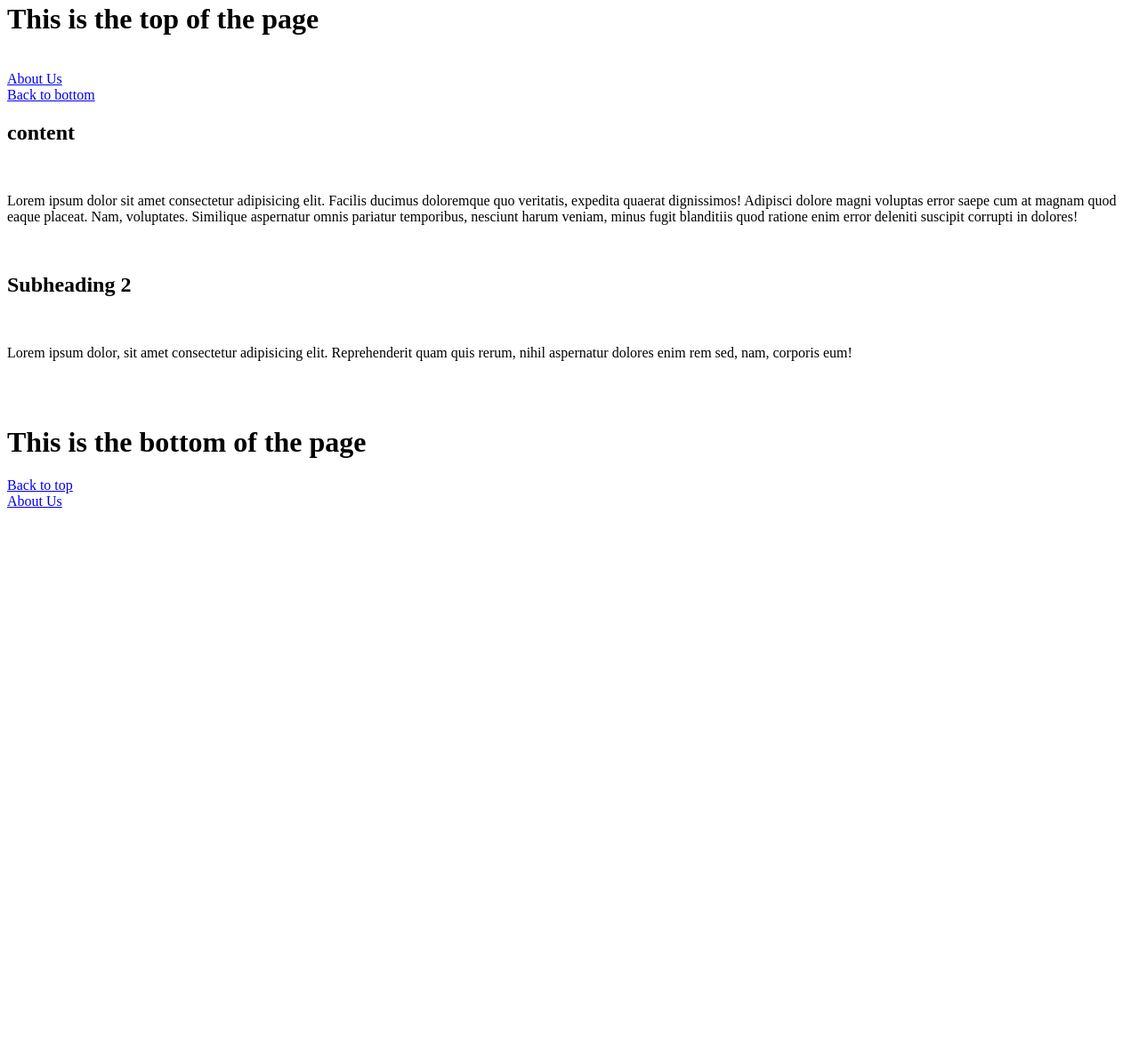
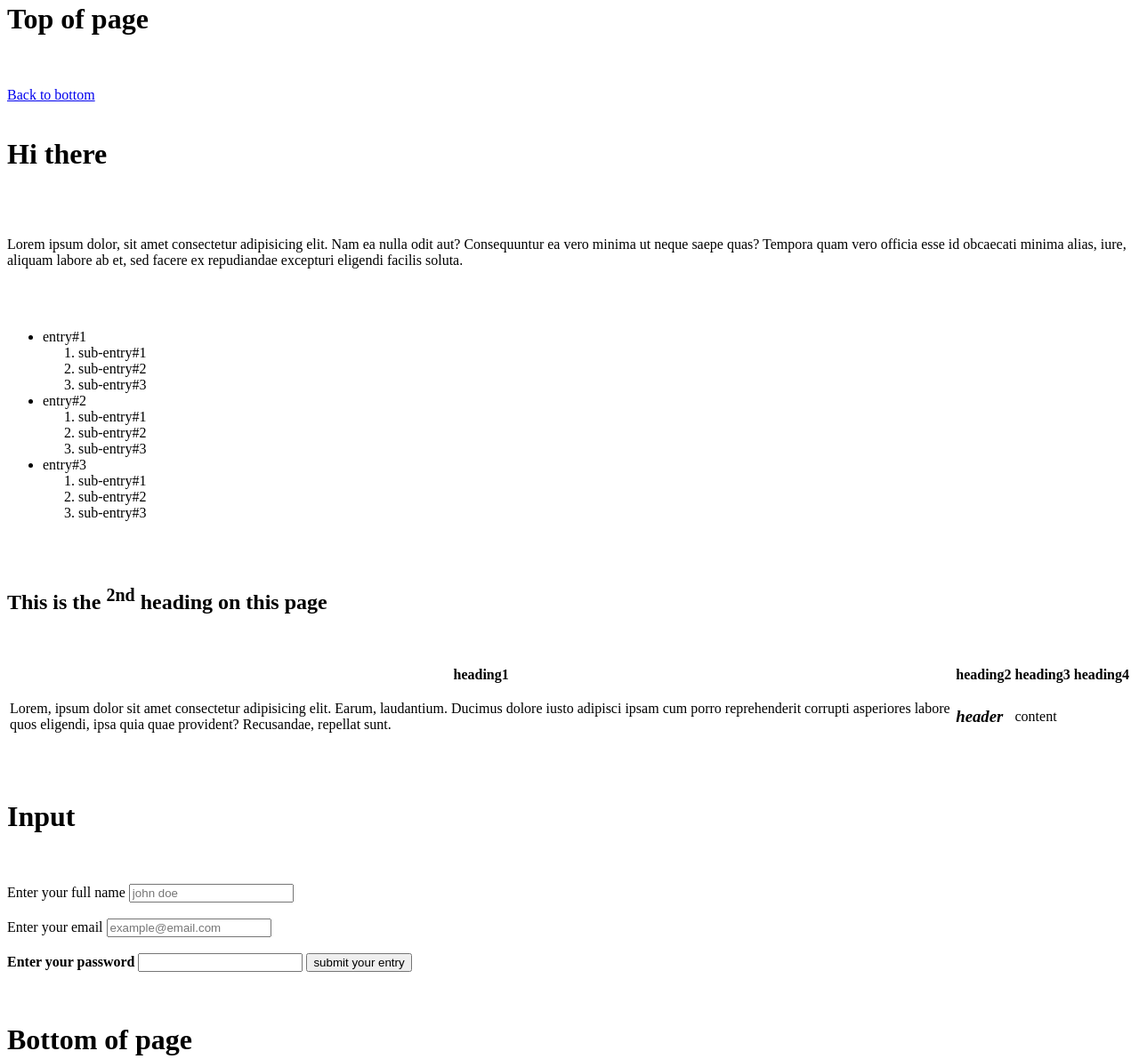
Before and after one commit to arcanefox15/profile, a plain HTML site: page Index.html in a window 1280 px wide. Shown: the part 18-1209 px from the top of the page at 89% size. Before the commit the page ends 800 px from the top, so only its background shows below. Drawn offline with Linux system fonts and the light colour scheme.

Commit message:
changed index.html

```diff
--- a/Index.html
+++ b/Index.html
@@ -7,25 +7,82 @@
     <title>Document</title>
 </head>
 <body>
-    <h1 id="top">This is the top of the page</h1>
+    <h1>Top of page</h1>
     <br>
-    <a href="about.html">About Us</a>
     <br>
     <a href="#bottom">Back to bottom</a>
     <br>
-    <h2>content</h2>
     <br>
-    <p>Lorem ipsum dolor sit amet consectetur adipisicing elit. Facilis ducimus doloremque quo veritatis, expedita quaerat dignissimos! Adipisci dolore magni voluptas error saepe cum at magnam quod eaque placeat. Nam, voluptates. Similique aspernatur omnis pariatur temporibus, nesciunt harum veniam, minus fugit blanditiis quod ratione enim error deleniti suscipit corrupti in dolores!</p>
-    <br>
-    <h2>Subheading 2</h2>
-    <br>
-    <p>Lorem ipsum dolor, sit amet consectetur adipisicing elit. Reprehenderit quam quis rerum, nihil aspernatur dolores enim rem sed, nam, corporis eum!</p>
+    <h1 id="top">Hi there</h1>
     <br>
     <br>
-    <h1 id="bottom">This is the bottom of the page</h1>
-
+    <p>Lorem ipsum dolor, sit amet consectetur adipisicing elit. Nam ea nulla odit aut? Consequuntur ea vero minima ut neque saepe quas? Tempora quam vero officia esse id obcaecati minima alias, iure, aliquam labore ab et, sed facere ex repudiandae excepturi eligendi facilis soluta.</p>
+    <br>
+    <br>
+    <ul>
+        <li>entry#1
+            <ol>
+                <li>sub-entry#1</li>
+                <li>sub-entry#2</li>
+                <li>sub-entry#3</li>
+            </ol>
+        </li>
+        <li>entry#2
+            <ol>
+                <li>sub-entry#1</li>
+                <li>sub-entry#2</li>
+                <li>sub-entry#3</li>
+            </ol>
+        </li>
+        <li>entry#3
+            <ol>
+                <li>sub-entry#1</li>
+                <li>sub-entry#2</li>
+                <li>sub-entry#3</li>
+            </ol>
+        </li>
+    </ul>
+    <br>
+    <br>
+    <h2>This is the <strong> <sup>2nd</sup></strong> heading on this page</h2>
+    <br>
+    <br>
+    <table>
+        <tr>
+            <th>heading1</th>
+            <th>heading2</th>
+            <th>heading3</th>
+            <th>heading4</th>
+        </tr>
+        <tr>
+            <td><p>Lorem, ipsum dolor sit amet consectetur adipisicing elit. Earum, laudantium. Ducimus dolore iusto adipisci ipsam cum porro reprehenderit corrupti asperiores labore quos eligendi, ipsa quia quae provident? Recusandae, repellat sunt.</p></td>
+            <td><h3><em>header</em></h3></td>
+            <td>content</td>
+        </tr>
+    </table>
+    <br>
+    <br>
+    <h1>Input</h1>
+    <br>
+    <br>
+    <form action="">
+        <label for="full_name">Enter your full name</label>
+        <input type="text" name="name" id="full_name" placeholder="john doe">
+        <br>
+        <br>
+        <label for="email">Enter your email</label>
+        <input type="email" name="email" id="email" placeholder="example@email.com">
+        <br>
+        <br>
+        <label for="password"><strong> Enter your password</strong></label>
+        <input type="password" name="password" id="password">
+        <input type="submit" value="submit your entry">
+    </form>
+    <br>
+    <br>
+    <h1 id="bottom">Bottom of page</h1>
+    <br>
+    <br>
     <a href="#top">Back to top</a>
-    <br>
-    <a href="about.html">About Us</a>
 </body>
 </html>
```
